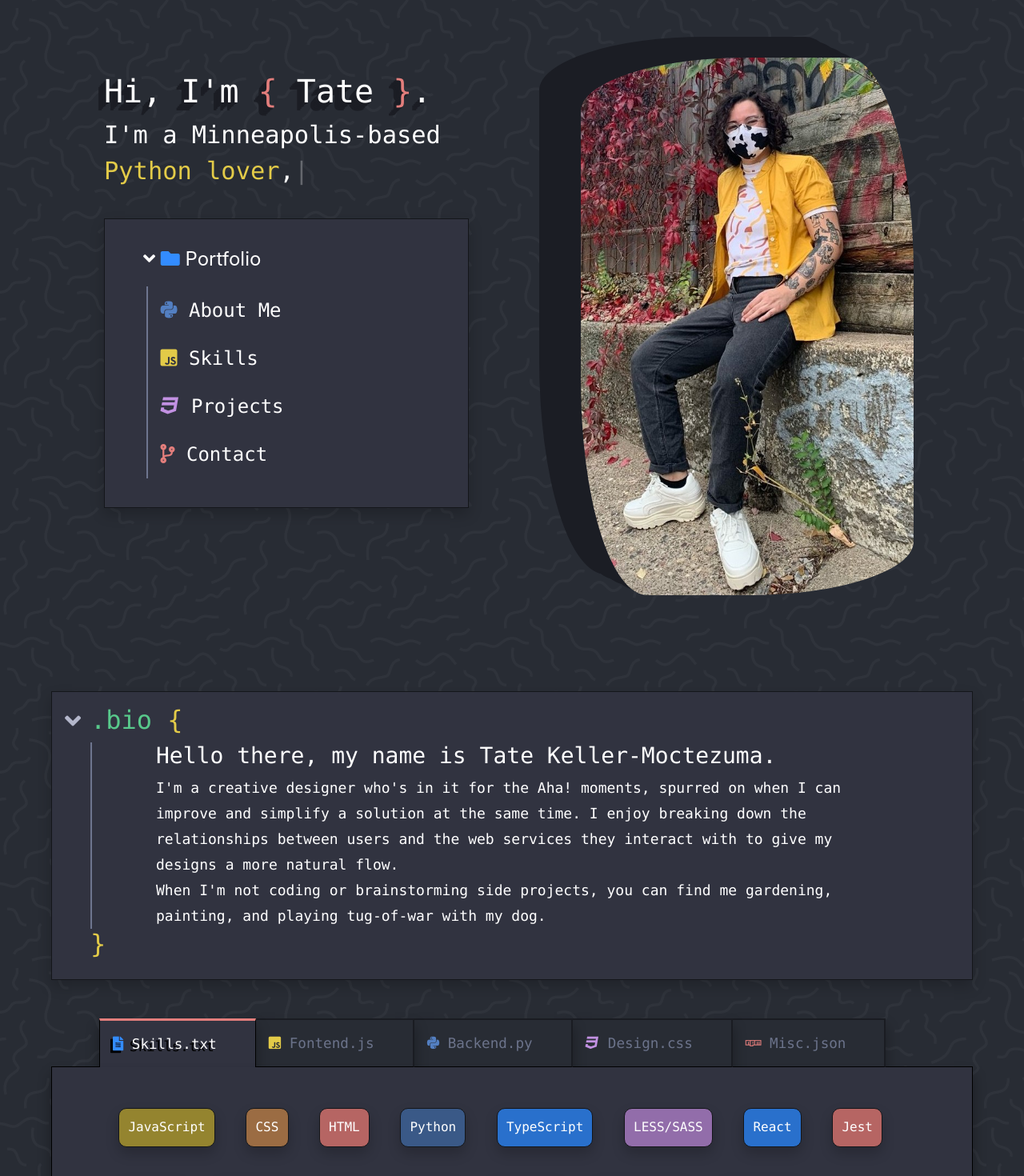
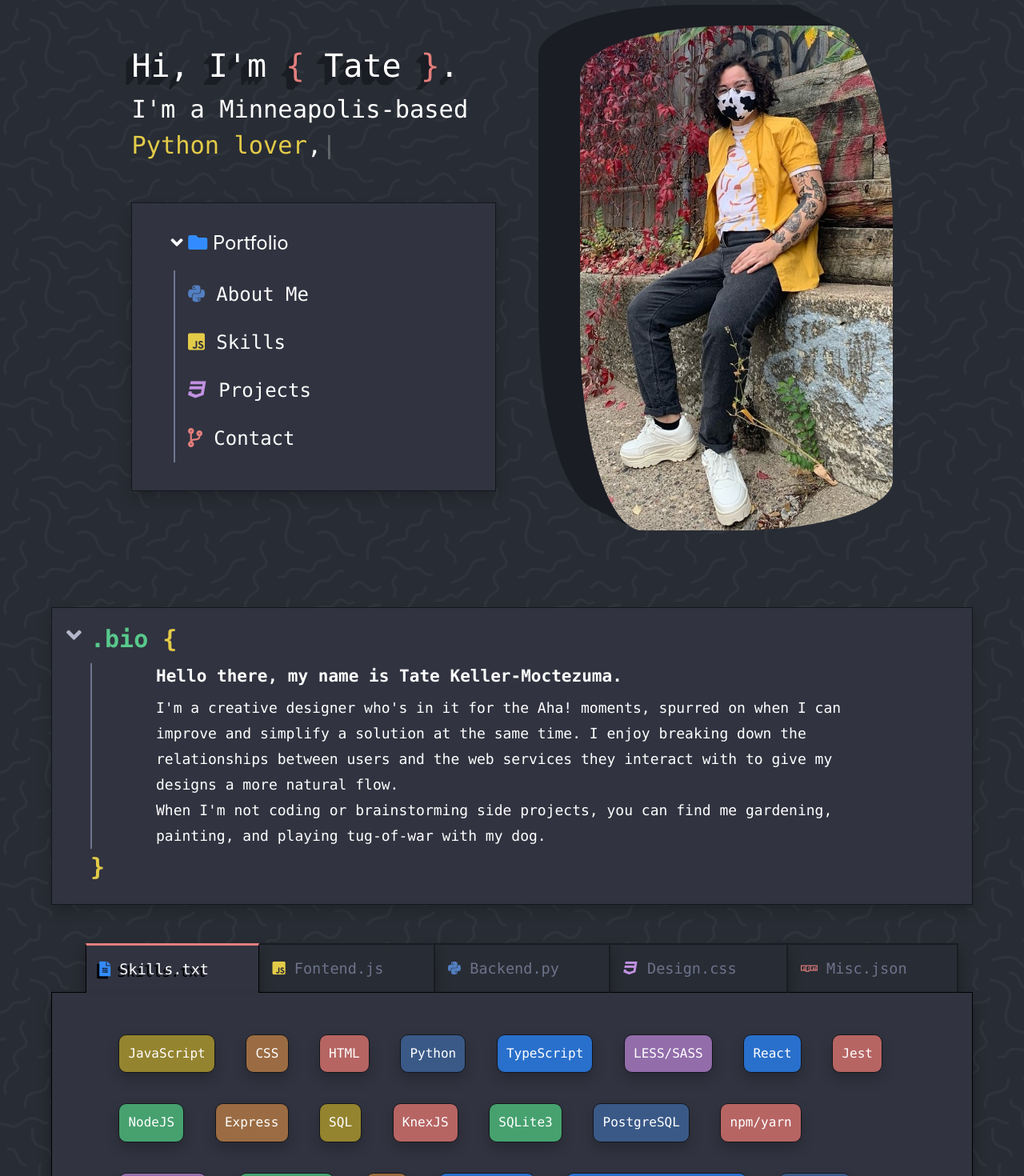
Before and after one commit to tatek1993/Portfolio, a React (Create React App) app: page / in a window 1280 px wide. Shown: the top 1470 px of the page at 80% size. Built offline with nearby package versions, Linux system fonts and the light colour scheme.

Commit message:
fixing header styling errors from reactstrap, created flying div for header

```diff
--- a/src/SASS/App.scss
+++ b/src/SASS/App.scss
@@ -14,7 +14,17 @@ $purple: #C291E2;
 $bright-blue: rgb(51, 140, 255);
 $bg-color: #282c34;
 
+h2 {
+  font-size: 1.5em;
+  font-weight: bold;
+  line-height: 1.5;
+}
 
+h3 {
+  font-size: 1.17em;
+  font-weight: bold;
+  line-height: 1.5;
+}
 
 @function shade($color, $percentage) {
   @return mix(black, $color, $percentage);
@@ -78,8 +88,15 @@ $bg-color: #282c34;
   justify-content: space-around;
   font-size: calc(10px + 2vmin);
   color: white;
-  padding: 4rem;
-
+  margin: calc(10vw - 2rem);
+  margin-top: 2rem;
+  @media (max-width: 900px){
+    align-items: center;
+    justify-content: center;
+    .name {
+      text-align: center;
+    }
+  }
 }
 
 .header-text-container {
@@ -89,20 +106,30 @@ $bg-color: #282c34;
   flex-direction: column;
 }
 
+.flying-header-text {
+  // position: absolute;
+  z-index: 1;
+  white-space: nowrap;
+
+}
+
 .main-flex {
   display: flex;
   text-align: center;
 }
 
 .Main-image {
-  width: calc(45vw - 10rem);
-  margin: .5rem;
+  width: calc(10rem + 18vw);
+  margin-left: calc(10rem - 15vw);
   border-radius: 50% 20% / 10% 40%;
   box-shadow: -2em -1em #1b1d24,
               -1.5em -.75em #1b1d24,
               -1em -0.5em #1b1d24,
               -0.5em -0.25em #1b1d24;
   align-content: flex-end;
+  @media (max-width: 900px){
+    display: none;
+  }
 
 }
 
@@ -135,6 +162,9 @@ $bg-color: #282c34;
   font-size: 1.9rem;
   min-height: 3em;
   min-width: 15em;
+  @media (max-width: 900px){
+    text-align: center;
+  }
 }
 
 .icon {
@@ -164,7 +194,7 @@ $bg-color: #282c34;
 .dropdown {
   position: relative;
   display: inline-block;
-  margin-top: 8%;
+  margin-top: 3rem;
   background-color: $med-grey;
   padding: 1rem 2rem;
   // box-shadow: 0px 8px 16px 0px rgba(0,0,0,0.2);
@@ -234,6 +264,9 @@ $bg-color: #282c34;
   background-color: initial;
   padding: 0;
 
+  @media (max-width: 900px){
+    display: none;
+  }
 
 }
 
@@ -257,13 +290,13 @@ $bg-color: #282c34;
 
 .tab {
   padding: 1rem;
-  padding-right: 3rem;
+  padding-right: calc(8vw - 2.5rem);
   border: 2px solid mix(black, $dark-grey, 30%);
   margin-right: -2px;
   border-bottom: 1px solid black;
   color: $bar-grey;
   background-color: $bg-color;
-  font-size: 1.1rem;
+  font-size: calc(16px + 0.2vw);
   white-space: nowrap;
   cursor: pointer;
   border-collapse: collapse;
@@ -286,8 +319,24 @@ $bg-color: #282c34;
 
 .box-shadow {
   box-shadow: 0px 10px 16px 0px rgba(0, 0, 0, 0.329);
+}
 
+.skills-carousel {
+  padding: 0;
+  display: none;
 
+  @media (max-width: 900px) {
+    display: block;
+  }
+}
+
+.carousel-content {
+  margin: 2rem 4rem;
+  width: initial;
+}
+
+.carousel-control-next, .carousel-control-prev {
+  width: 10%;
 }
 
 // PROJECTS
@@ -355,6 +404,7 @@ $bg-color: #282c34;
     font-weight: normal;
     color: white;
     letter-spacing: 1px;
+    margin: 1rem -2rem;
 
     span {
       font-weight: bold ;
--- a/src/components/header.js
+++ b/src/components/header.js
@@ -41,7 +41,7 @@ const Header = (props) => {
 
         <div className="header">
             <div className="header-text-container">
-                <div>
+                <div className="flying-header-text">
                     <h1 className="name"> Hi, I'm <span className="tate" >{'{'}</span> Tate <span className="tate" >{'}'}</span>.</h1>
                     <div className='header-text' >
                         <div className="header-typed">
--- a/src/components/skills.js
+++ b/src/components/skills.js
@@ -215,9 +215,10 @@ const Skills = () => {
                 onExited={() => setAnimating(false)}
                 key={category.id}
             >
-
-                {category.category}
-                {getSkillsForCategory(category.id)}
+                <div className='carousel-content'>
+                    {category.category}
+                    {getSkillsForCategory(category.id)}
+                </div>
 
             </CarouselItem>
         );
@@ -264,7 +265,7 @@ const Skills = () => {
             </div>
 
             {/* Carousel for responsive design */}
-            <div className='border-box section' style={{ display: 'block' }}>
+            <div className='skills-carousel border-box section' >
                 <Carousel
                     activeIndex={activeIndex}
                     next={next}
```
